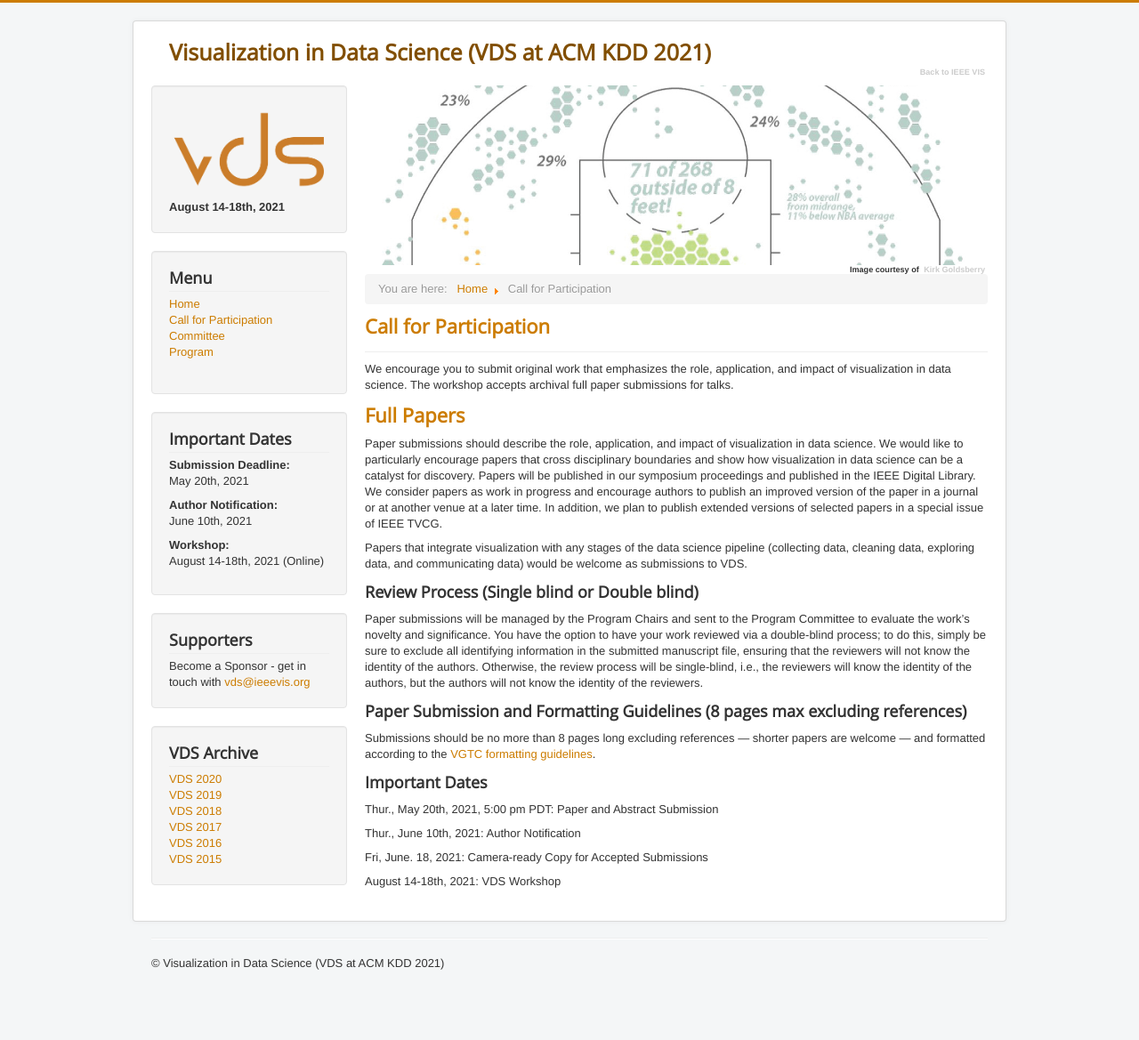
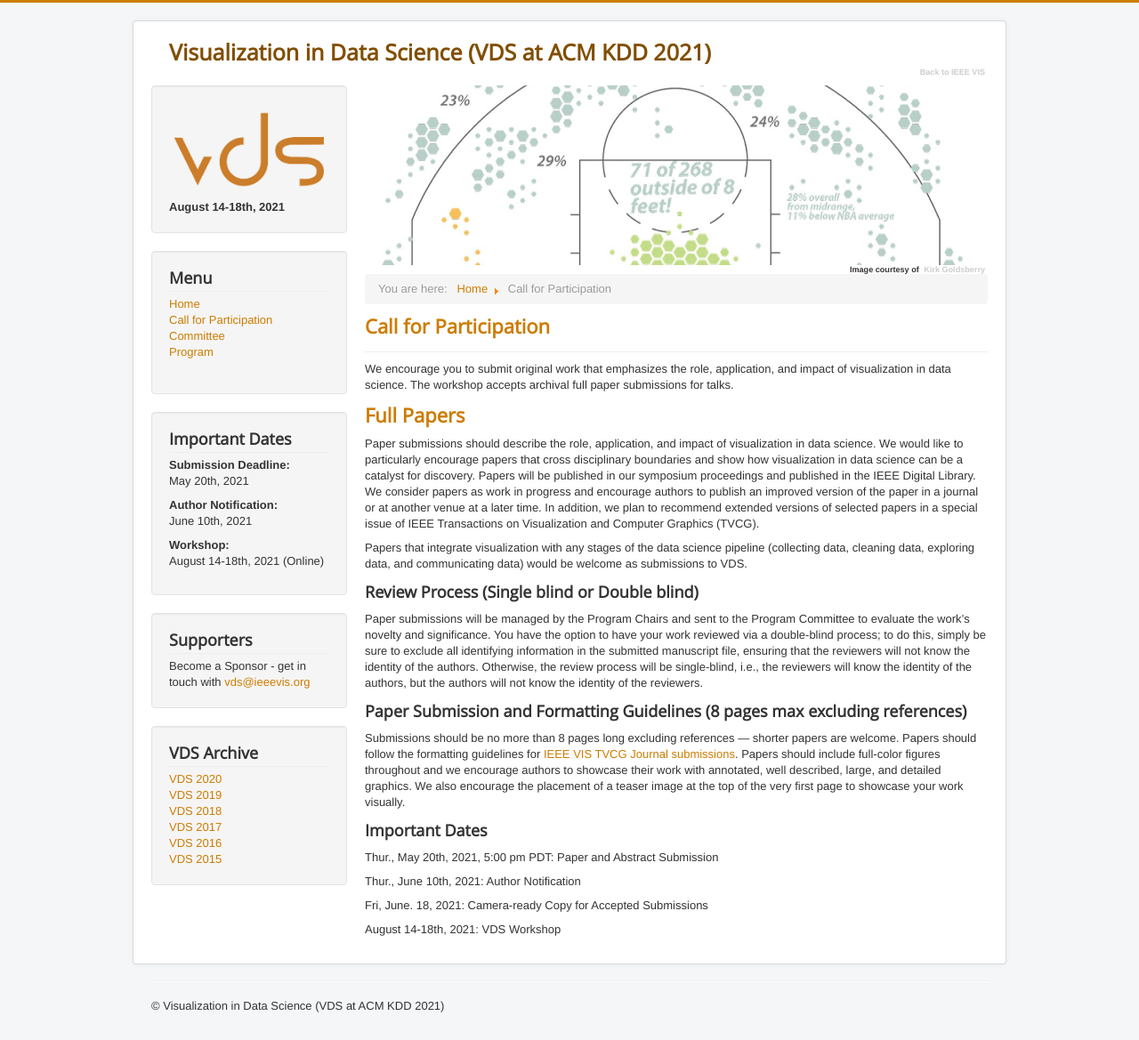
Before and after one commit to visualdatascience/2022, a Jekyll site: the page built from cfp.md, in a window 1280 px wide. Shown: the whole page at 89% size. Built offline with Jekyll 4.4.1, drawn with Linux system fonts in a browser that asks for light colours; before the commit the page ends 1121 px from its top, so only the background shows below that.

```diff
--- a/cfp.md
+++ b/cfp.md
@@ -8,7 +8,7 @@ We encourage you to submit original work that emphasizes the role, application,
 
 ## Full Papers
 
-Paper submissions should describe the role, application, and impact of visualization in data science. We would like to particularly encourage papers that cross disciplinary boundaries and show how visualization in data science can be a catalyst for discovery. Papers will be published in our symposium proceedings and published in the IEEE Digital Library. We consider papers as work in progress and encourage authors to publish an improved version of the paper in a journal or at another venue at a later time. In addition, we plan to publish extended versions of selected papers in a special issue of IEEE TVCG.
+Paper submissions should describe the role, application, and impact of visualization in data science. We would like to particularly encourage papers that cross disciplinary boundaries and show how visualization in data science can be a catalyst for discovery. Papers will be published in our symposium proceedings and published in the IEEE Digital Library. We consider papers as work in progress and encourage authors to publish an improved version of the paper in a journal or at another venue at a later time. In addition, we plan to recommend extended versions of selected papers in a special issue of IEEE Transactions on Visualization and Computer Graphics (TVCG).
 
 Papers that integrate visualization with any stages of the data science pipeline (collecting data, cleaning data, exploring data, and communicating data) would be welcome as submissions to VDS.
 
@@ -20,7 +20,7 @@ Paper submissions will be managed by the Program Chairs and sent to the Program
 
 ### Paper Submission and Formatting Guidelines (8 pages max excluding references)
 
-Submissions should be no more than 8 pages long excluding references — shorter papers are welcome — and formatted according to the [VGTC formatting guidelines](http://junctionpublishing.org/vgtc/Tasks/camera.html).
+Submissions should be no more than 8 pages long excluding references — shorter papers are welcome.  Papers should follow the formatting guidelines for [IEEE VIS TVCG Journal submissions](https://tc.computer.org/vgtc/publications/journal).  Papers should include full-color figures throughout and we encourage authors to showcase their work with annotated, well described, large, and detailed graphics. We also encourage the placement of a teaser image at the top of the very first page to showcase your work visually.
 
 <!-- To submit a paper please use the [Precision Conference System](https://new.precisionconference.com/submissions).  -->
 
```
Also changed, not shown: other parts of cfp.md (+0 -14 lines), index.md (+1 -1 lines).
